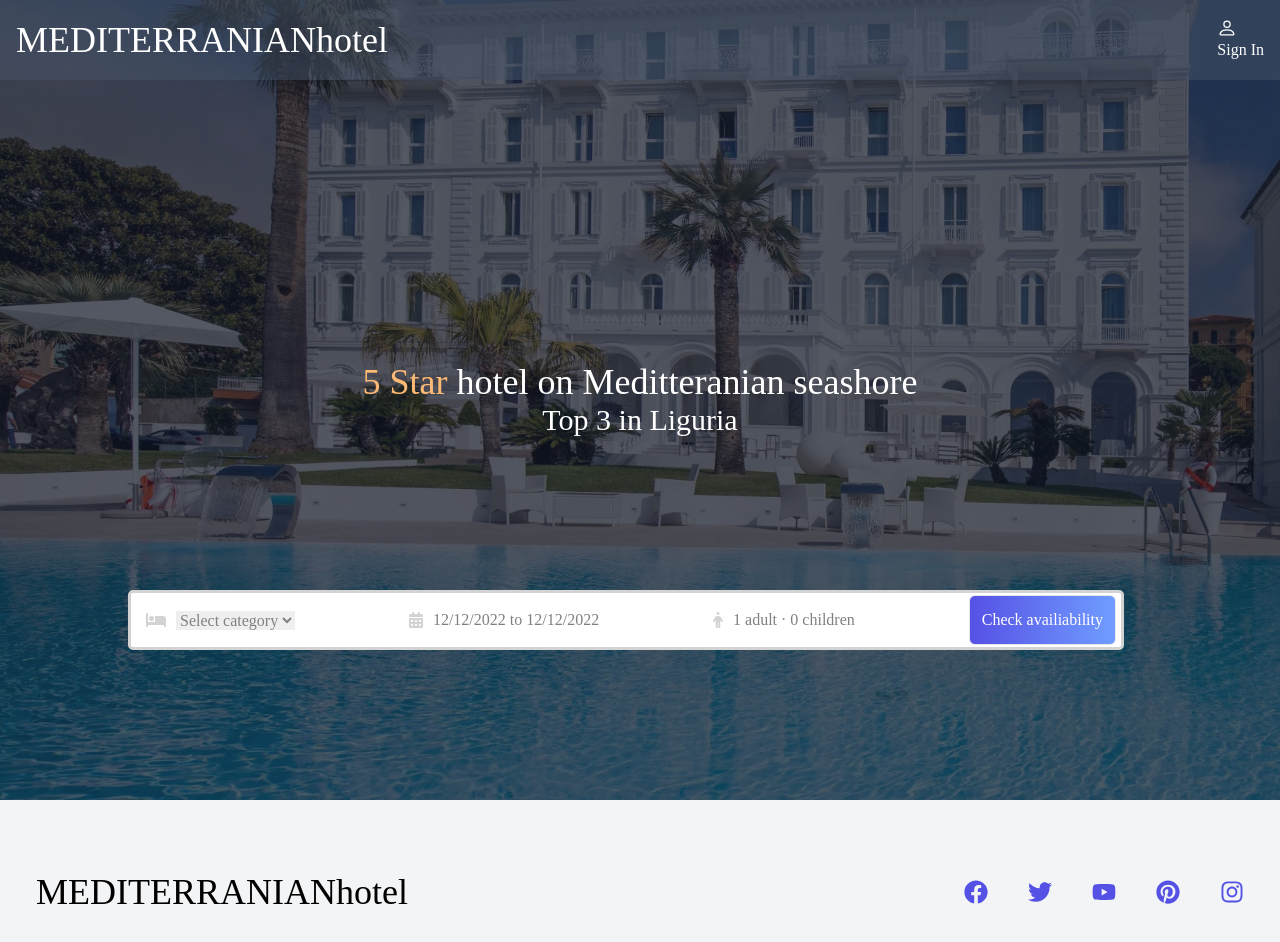
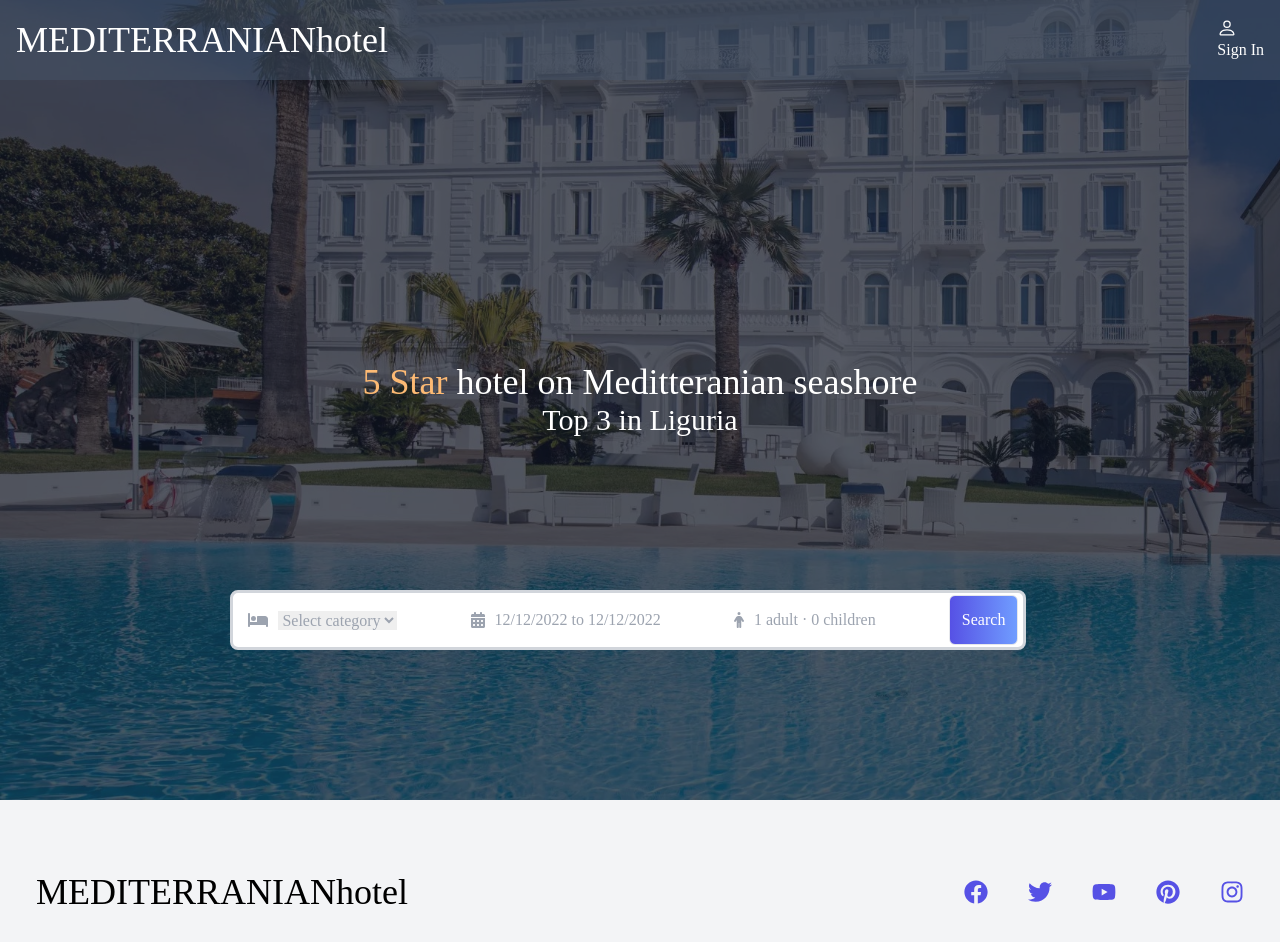
Before and after one commit to Eugene015/react-booking-app-d, a React (Create React App) app in the folder client/: page / in a window 1280 px wide. Shown: the top 942 px of the page. Built offline with nearby package versions, Linux system fonts and the light colour scheme; no server answers.

Commit message:
some min fixes

```diff
--- a/client/src/components/ui/searchBar.jsx
+++ b/client/src/components/ui/searchBar.jsx
@@ -1,5 +1,4 @@
-import React from "react";
-import { useState } from "react";
+import React, { useState, useEffect } from "react";
 import { useHistory } from "react-router-dom";
 import {
   faBed,
@@ -46,12 +45,16 @@
     history.push("/roomsPage");
   };
 
+  const handleDatesCloseOpen = () => {
+    setOpenDate(!openDate);
+  };
+
   return (
-    <div className="headerSearch m-auto">
-      <div className="headerSearchItem">
-        <FontAwesomeIcon icon={faBed} className="headerIcon" />
+    <div className="grid grid-cols-2 gap-4 md:flex items-center justify-between pr-[5px] pl-[15px] rounded-lg lg:w-full 2xl:w-full max-w-[796px] absolute bottom-[5%] md:bottom-[150px] md:left-[18%] md:h-[60px] bg-white border-[3px] border-gray-300 p-4">
+      <div className="md:flex items-center gap-[10px] text-gray-400">
+        <FontAwesomeIcon icon={faBed} className="text-gray-400" />
         <select
-          className="headerSearchInput"
+          className="border-0 outline-0"
           onChange={(e) => setCategory(e.target.value)}
         >
           <option>Select category</option>
@@ -60,11 +63,11 @@
           <option value="family">Family</option>
         </select>
       </div>
-      <div className="headerSearchItem">
-        <FontAwesomeIcon icon={faCalendarDays} className="headerIcon" />
+      <div className="md:flex items-center gap-[10px] text-gray-400">
+        <FontAwesomeIcon icon={faCalendarDays} className="text-gray-400" />
         <span
-          onClick={() => setOpenDate(!openDate)}
-          className="headerSearchText"
+          onClick={handleDatesCloseOpen}
+          className="text-gray-400 cursor-pointer"
         >{`${format(dates[0].startDate, "dd/MM/yyyy")} to ${format(
           dates[0].endDate,
           "dd/MM/yyyy"
@@ -75,51 +78,53 @@
             onChange={(item) => setDates([item.selection])}
             moveRangeOnFirstSelection={false}
             ranges={dates}
-            className="date"
+            className="fixed bottom-[0px] left-[0px] right-[0px] md:absolute md:bottom-auto md:left-auto md:right-auto md:top-[50px] z-2"
             minDate={new Date()}
+            weekStartsOn={1}
+            rangeColors={["#5651e5"]}
           />
         )}
       </div>
-      <div className="headerSearchItem">
-        <FontAwesomeIcon icon={faPerson} className="headerIcon" />
+      <div className="md:flex items-center gap-[10px] text-gray-400">
+        <FontAwesomeIcon icon={faPerson} className="text-gray-400" />
         <span
           onClick={() => setOpenOptions(!openOptions)}
-          className="headerSearchText"
+          className="text-gray-400 cursor-pointer"
         >{`${options.adult} adult · ${options.children} children`}</span>
         {openOptions && (
-          <div className="options">
-            <div className="optionItem">
+          <div className="fixed bottom-[0px] left-[0px] right-[0px] md:absolute md:top-[50px] md:bottom-auto md:left-auto md:right-auto bg-white z-2 text-gray-400 border shadow-lg">
+            <div className="flex justify-between m-[10px] w-[200px]">
               <span className="optionText">Adult</span>
-              <div className="optionCounter">
+              <div className="flex items-center gap-[10px] text-sm text-black">
                 <button
                   disabled={options.adult <= 1}
-                  className="optionCounterButton"
+                  className="w-[30px] h-[30px] border text-gray-500 cursor-pointer bg-white disabled:cursor-not-allowed"
                   onClick={() => handleOption("adult", "d")}
                 >
                   -
                 </button>
                 <span className="optionCounterNumber">{options.adult}</span>
                 <button
-                  className="optionCounterButton"
+                  className="w-[30px] h-[30px] border text-gray-500 cursor-pointer bg-white disabled:cursor-not-allowed"
                   onClick={() => handleOption("adult", "i")}
                 >
                   +
                 </button>
               </div>
             </div>
-            <div className="optionItem">
+            <div className="flex justify-between m-[10px] w-[200px]">
               <span className="optionText">Children</span>
-              <div className="optionCounter">
+              <div className="flex items-center gap-[10px] text-sm text-black">
                 <button
                   disabled={options.children <= 0}
-                  className="optionCounterButton"
+                  className="w-[30px] h-[30px] border text-gray-500 cursor-pointer bg-white disabled:cursor-not-allowed"
                   onClick={() => handleOption("children", "d")}
                 >
                   -
                 </button>
                 <span className="optionCounterNumber">{options.children}</span>
                 <button
-                  className="optionCounterButton"
+                  className="w-[30px] h-[30px] border  text-gray-500 cursor-pointer bg-white disabled:cursor-not-allowed"
                   onClick={() => handleOption("children", "i")}
                 >
                   +
@@ -129,12 +134,9 @@
           </div>
         )}
       </div>
-      <div className="headerSearchItem">
-        <button
-          className="headerBtn"
-          onClick={() => handleSearch({ category, dates, options })}
-        >
-          Check availiability
+      <div className="md:flex items-center gap-[10px] text-gray-400">
+        <button onClick={() => handleSearch({ category, dates, options })}>
+          Search
         </button>
       </div>
     </div>
--- a/client/src/index.css
+++ b/client/src/index.css
@@ -11,90 +11,6 @@
 
 .icon {
   color: var(--primary-dark);
-}
-
-@layer utilities {
-  .headerSearch {
-    height: 60px;
-    background-color: white;
-    border: 3px solid lightgrey;
-    display: flex;
-    align-items: center;
-    justify-content: space-between;
-    padding: 0px 5px 0px 15px;
-    border-radius: 5px;
-    width: 100%;
-    max-width: 996px;
-    position: absolute;
-    bottom: 150px;
-    left: 10%;
-  }
-
-  .headerIcon {
-    color: lightgray;
-  }
-
-  .headerSearchItem {
-    display: flex;
-    align-items: center;
-    gap: 10px;
-    color: grey;
-  }
-
-  .headerSearchInput {
-    border: none;
-    outline: none;
-  }
-
-  .headerSearchText {
-    color: gray;
-    cursor: pointer;
-  }
-
-  .date {
-    position: absolute;
-    top: 50px;
-    z-index: 2;
-  }
-
-  .options {
-    z-index: 2;
-    position: absolute;
-    top: 50px;
-    background-color: white;
-    color: gray;
-    border-radius: 5px;
-    -webkit-box-shadow: 0px 0px 10px -5px rgba(0, 0, 0, 0.4);
-    box-shadow: 0px 0px 10px -5px rgba(0, 0, 0, 0.4);
-  }
-
-  .optionItem {
-    width: 200px;
-    display: flex;
-    justify-content: space-between;
-    margin: 10px;
-  }
-
-  .optionCounter {
-    display: flex;
-    align-items: center;
-    gap: 10px;
-    font-size: 12px;
-    color: black;
-  }
-
-  .optionCounterButton {
-    width: 30px;
-    height: 30px;
-    border: 1px solid #0071c2;
-    color: #0071c2;
-    cursor: pointer;
-    background-color: white;
-  }
-
-  .optionCounterButton:disabled {
-    cursor: not-allowed;
-  }
 }
 
 @layer base {
```
Also changed, not shown: 2 other files (tests, documents, lock files or other folders).
